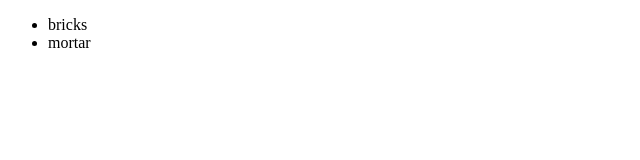
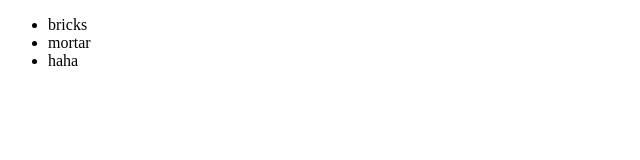
Before and after one commit to otaree/gitTut, a plain HTML site: page index.html in a window 1280 px wide. Shown: the full height of the page, 0-640 px from the left. Drawn offline with Linux system fonts and the light colour scheme.

Commit message:
made some changes

```diff
--- a/index.html
+++ b/index.html
@@ -8,6 +8,7 @@
         <ul>
             <li>bricks</li>
             <li>mortar</li>
+            <li>haha</li>
         </ul>
     </div>
 </body>
```
